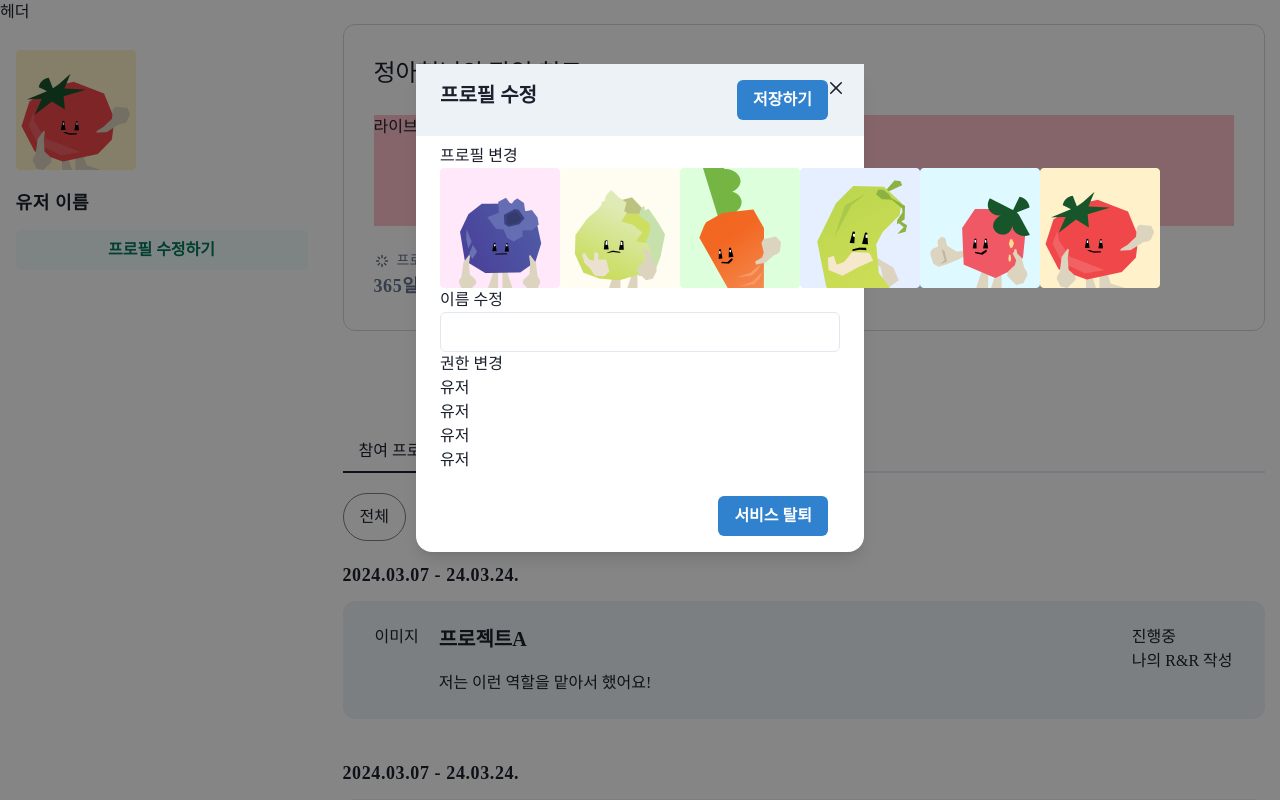
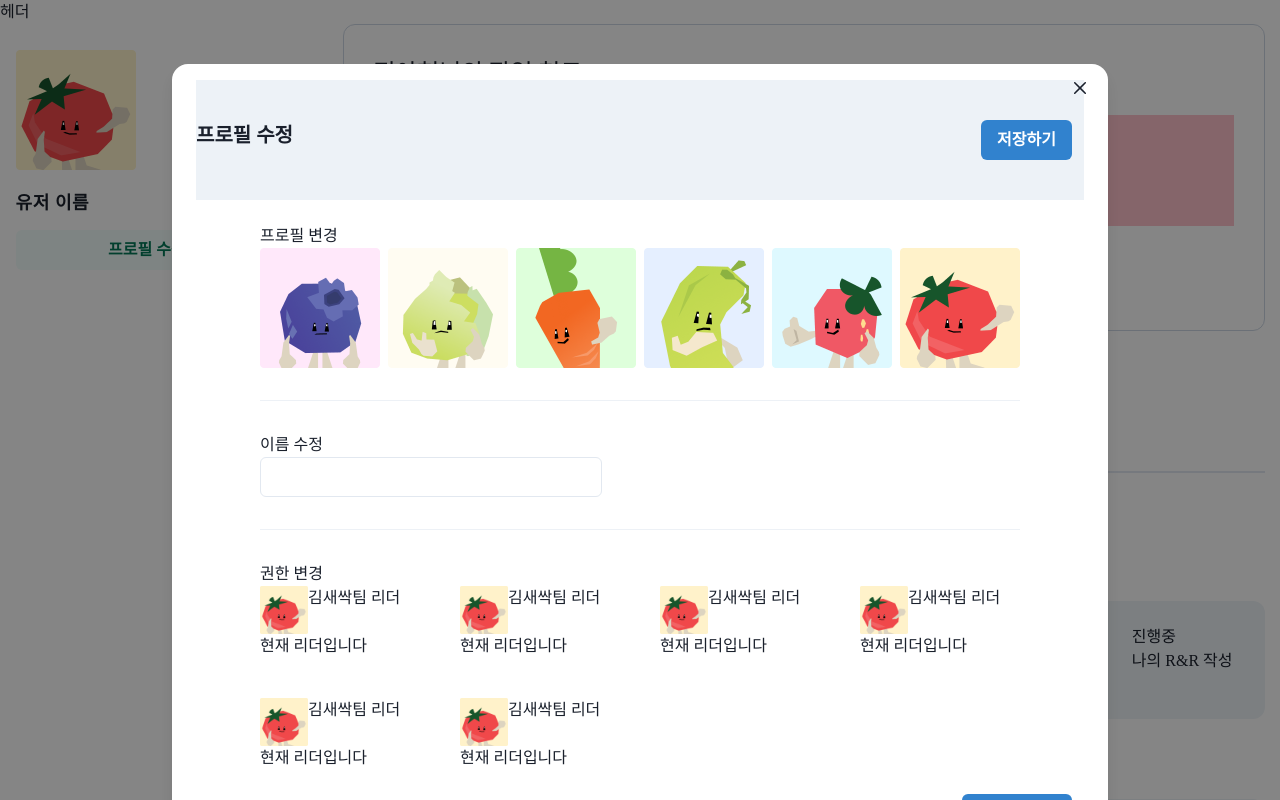
Before and after one commit to 9oormthon-univ/2024_BEOTKKOTTHON_TEAM_28_FE, a React (Vite) app: page /mypage in a window 1280 px wide. Both pictures are taken after a click on the button "프로필 수정하기". Shown: the top 800 px of the page. Built offline with nearby package versions, Linux system fonts and the light colour scheme; a web font is replaced by a local one.

Commit message:
feat: 마이페이지 프로필 수정하기 모달 1차 마크업

```diff
--- a/src/component/mypage/ProfileEditModal.jsx
+++ b/src/component/mypage/ProfileEditModal.jsx
@@ -1,7 +1,9 @@
 import {
   Box,
   Button,
+  Divider,
   Flex,
+  Grid,
   Input,
   Modal,
   ModalBody,
@@ -13,6 +15,7 @@ import {
   useDisclosure,
 } from '@chakra-ui/react';
 
+import ProfileEditModalUserItem from './ProfileEditModalUserItem';
 import blueberry from '../../assets/blueberry.png';
 import cabbage from '../../assets/cabbage.png';
 import carrot from '../../assets/carrot.png';
@@ -29,20 +32,21 @@ const ProfileEditModal = () => {
       </Button>
       <Modal blockScrollOnMount={false} isOpen={isOpen} onClose={onClose}>
         <ModalOverlay />
-        <ModalContent borderRadius='16px'>
-          <ModalHeader background='gray.100'>
-            <Flex justifyContent='space-between'>
+        <ModalContent borderRadius='16px' minWidth='fit-content'>
+          <ModalCloseButton />
+          <ModalHeader>
+            <Flex justifyContent='space-between' paddingY='40px' background='gray.100'>
               <label>프로필 수정</label>
               <Button colorScheme='blue' mr={3} onClick={onClose}>
                 저장하기
               </Button>
             </Flex>
           </ModalHeader>
-          <ModalCloseButton />
           <ModalBody>
+            <Flex direction='column' paddingX='64px' gap='32px'>
               <Flex direction='column'>
                 <label className='Haedline-lg'>프로필 변경</label>
-              <Flex>
+                <Flex gap='8px'>
                   <img src={blueberry} alt='프로필 이미지' width='120px' />
                   <img src={cabbage} alt='프로필 이미지' width='120px' />
                   <img src={carrot} alt='프로필 이미지' width='120px' />
@@ -51,21 +55,28 @@ const ProfileEditModal = () => {
                   <img src={tomato} alt='프로필 이미지' width='120px' />
                 </Flex>
               </Flex>
+              <Divider />
               <Box>
                 <Flex direction='column'>
                   <label className='Haedline-lg'>이름 수정</label>
-                <Input />
+                  <Input width='342px' />
                 </Flex>
               </Box>
+              <Divider />
               <Box>
                 <Flex direction='column'>
                   <label className='Haedline-lg'>권한 변경</label>
-                <div>유저</div>
-                <div>유저</div>
-                <div>유저</div>
-                <div>유저</div>
+                  <Grid templateColumns='repeat(4, 1fr)' gap='40px'>
+                    <ProfileEditModalUserItem />
+                    <ProfileEditModalUserItem />
+                    <ProfileEditModalUserItem />
+                    <ProfileEditModalUserItem />
+                    <ProfileEditModalUserItem />
+                    <ProfileEditModalUserItem />
+                  </Grid>
                 </Flex>
               </Box>
+            </Flex>
           </ModalBody>
           <ModalFooter>
             <Button colorScheme='blue' mr={3} onClick={onClose}>
--- /dev/null
+++ b/src/component/mypage/ProfileEditModalUserItem.jsx
@@ -0,0 +1,20 @@
+import { Box, Flex } from '@chakra-ui/react';
+
+import tomato from '../../assets/tomato.png';
+
+const ProfileEditModalUserItem = () => {
+  return (
+    <Box>
+      <Flex>
+        <img src={tomato} alt='프로필 이미지' width='48px' />
+        <Flex>
+          <Box>김새싹</Box>
+          <Box>팀 리더</Box>
+        </Flex>
+      </Flex>
+      <Box>현재 리더입니다</Box>
+    </Box>
+  );
+};
+
+export default ProfileEditModalUserItem;
--- a/src/component/mypage/index.js
+++ b/src/component/mypage/index.js
@@ -3,3 +3,4 @@ export { default as Profile } from './Profile';
 export { default as GardenPlot } from './GardenPlot';
 export { default as ProjectItem } from './ProjectItem';
 export { default as ProjectList } from './ProjectList';
+export { default as ProfileEditModalUserItem } from './ProfileEditModalUserItem';
```
Lines whose indentation alone changed are shown as unchanged.
